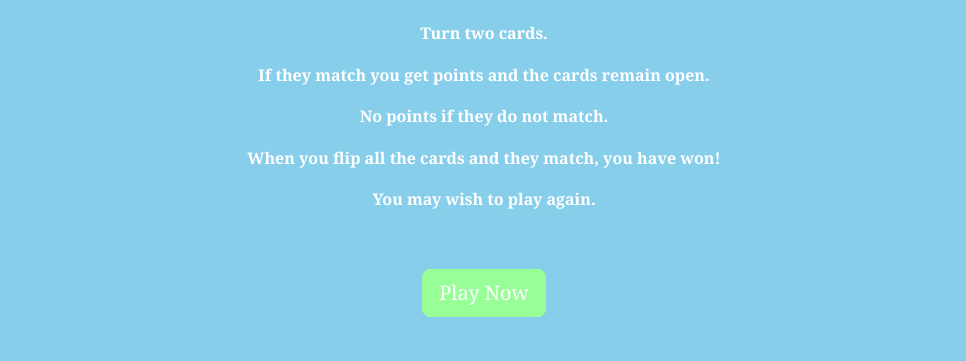
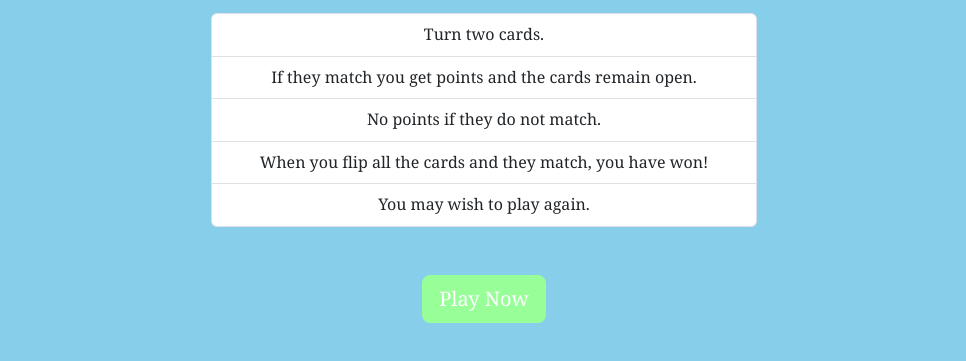
Before and after one commit to tomMckechnie-90/The-Brain-Builders, a plain HTML site: page index.html in a window 1280 px wide. Shown: the part 179-540 px from the top of the page, without its empty margins (156-1122 px from the left). Drawn offline with nearby package versions, Linux system fonts and the light colour scheme; a web font is replaced by a local one.

```diff
--- a/assets/css/styles.css
+++ b/assets/css/styles.css
@@ -37,13 +37,13 @@ header#hero {
   min-height: 60vh;
 }
 
-.custom-list-bg .list-group-item {
-  /* min-height: 60vh; */
+/* .custom-list-bg .list-group-item {
+  min-height: 60vh;
   background-color: #87ceeb;
   border: none;
   color: #ffffff;
   font-weight: bolder;
-}
+} */
 
 /* .game-board {
   display: flex;
```
